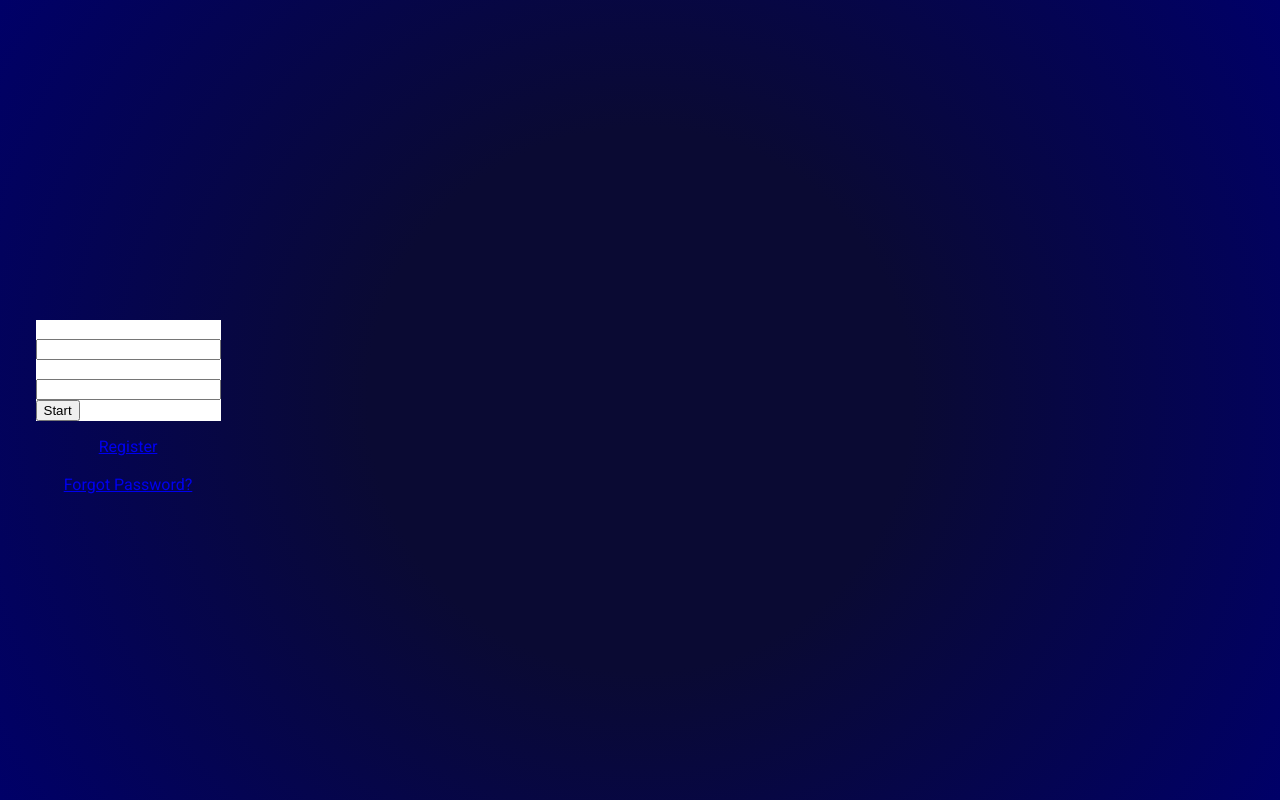
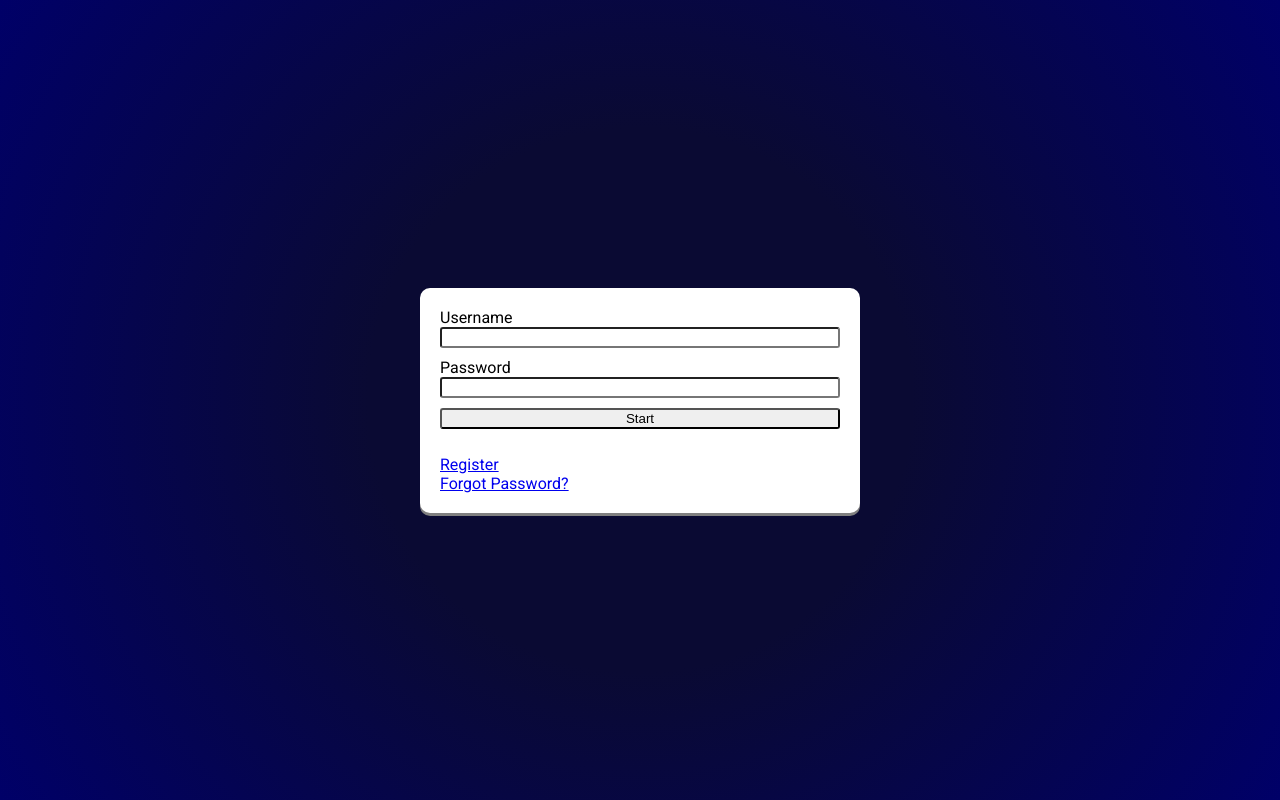
Before and after one commit to Doommafia/twtPHP, a PHP site: page /login.php in a window 1280 px wide. Run offline with PHP 8.4, Linux system fonts and the light colour scheme; a stand-in replaces the project's code that opens the database connection; some libraries are stand-ins or nearby versions.

Commit message:
updated css

```diff
--- a/login.php
+++ b/login.php
@@ -10,7 +10,7 @@ if(isset($_POST["password"]) && isset($_POST["username"])){
 
     if ($result->num_rows == 1) {
         $row = $result->fetch_assoc();
-        $hashed_password = $row['pwd']; // Assuming password is stored hashed in the 'pwd' column
+        $hashed_password = $row['pwd'];
         if (password_verify($_POST["password"], $hashed_password)) {
             echo '<script>alert("You have successfully logged in")</script>';
             header("refresh:1.5;url=index.php");
@@ -29,13 +29,13 @@ if(isset($_POST["password"]) && isset($_POST["username"])){
     echo '
     <div class="wrapper">
         <script src="https://kit.fontawesome.com/887e44e44e.js" crossorigin="anonymous"></script>
-        <form action="login.php" method="post">
-            Username<br>
-            <input type="text" name="username" required><br>
-            Password<br>
-            <input type="password" name="password" required><br>
-            <input type="submit" value="Start" class="submitBtn">
-        </form>
+	<form action="login.php" method="post">
+   		 Username<br>
+    		<input type="text" name="username" class="input" required><br>
+    		Password<br>
+   		<input type="password" name="password" class="input" required><br>
+    		<input type="submit" value="Start" class="submitBtn">
+	</form>
 
         <a href="register.php">Register</a><br>
         <a href="forgot.php">Forgot Password?</a>
@@ -52,23 +52,33 @@ if(isset($_POST["password"]) && isset($_POST["username"])){
 
     body {
         font-family: Roboto, sans-serif;
-        color: white;
-        display: flexbox;
+        color: black;
+        height: 100vh;
+        margin: 0;
+        display: flex;
         justify-content: center;
         align-items: center;
     }
 
-    form {
+    .wrapper {
+        width: 80%;
+        max-width: 400px;
+        padding: 20px;
         background-color: white;
-        box-shadow: 3px, 3px, gray;
+        box-shadow: 0px 3px gray;
+        border-radius: 10px;
     }
 
-    .wrapper {
-        width: 30dvh;
-        height: 20dvh;
-        margin-top: 40dvh;
-        display: flex;
-        flex-direction: column;
-        align-items: center;
+    .submitBtn {
+        width: 100%;
+        margin-bottom: 10px;
+        border-radius: 3px;
+    }
+
+    .input {
+        width: 100%;
+        border-radius: 3px;
+        background-color: white;
+        margin-bottom: 10px;
     }
 </style>
```
